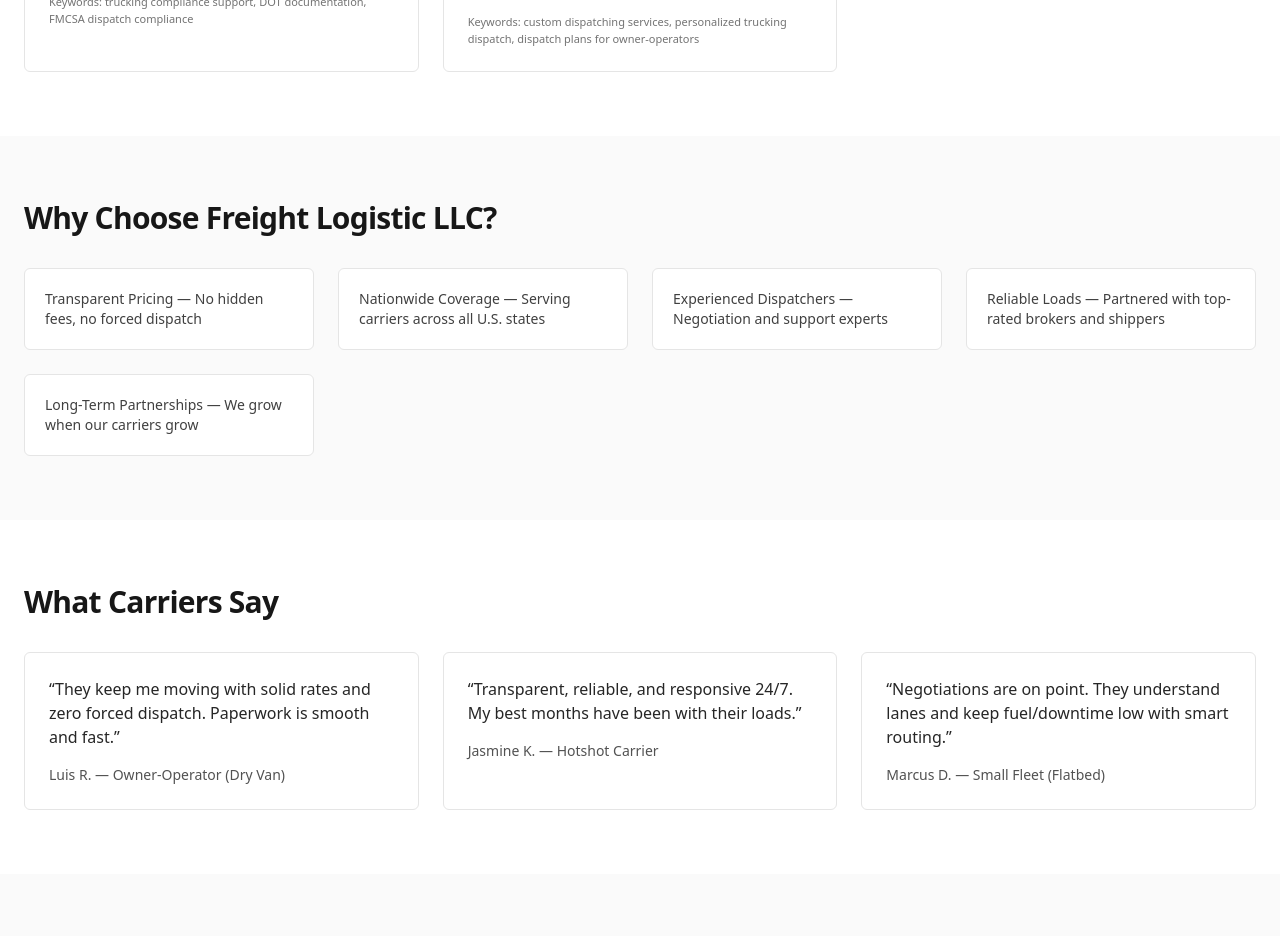
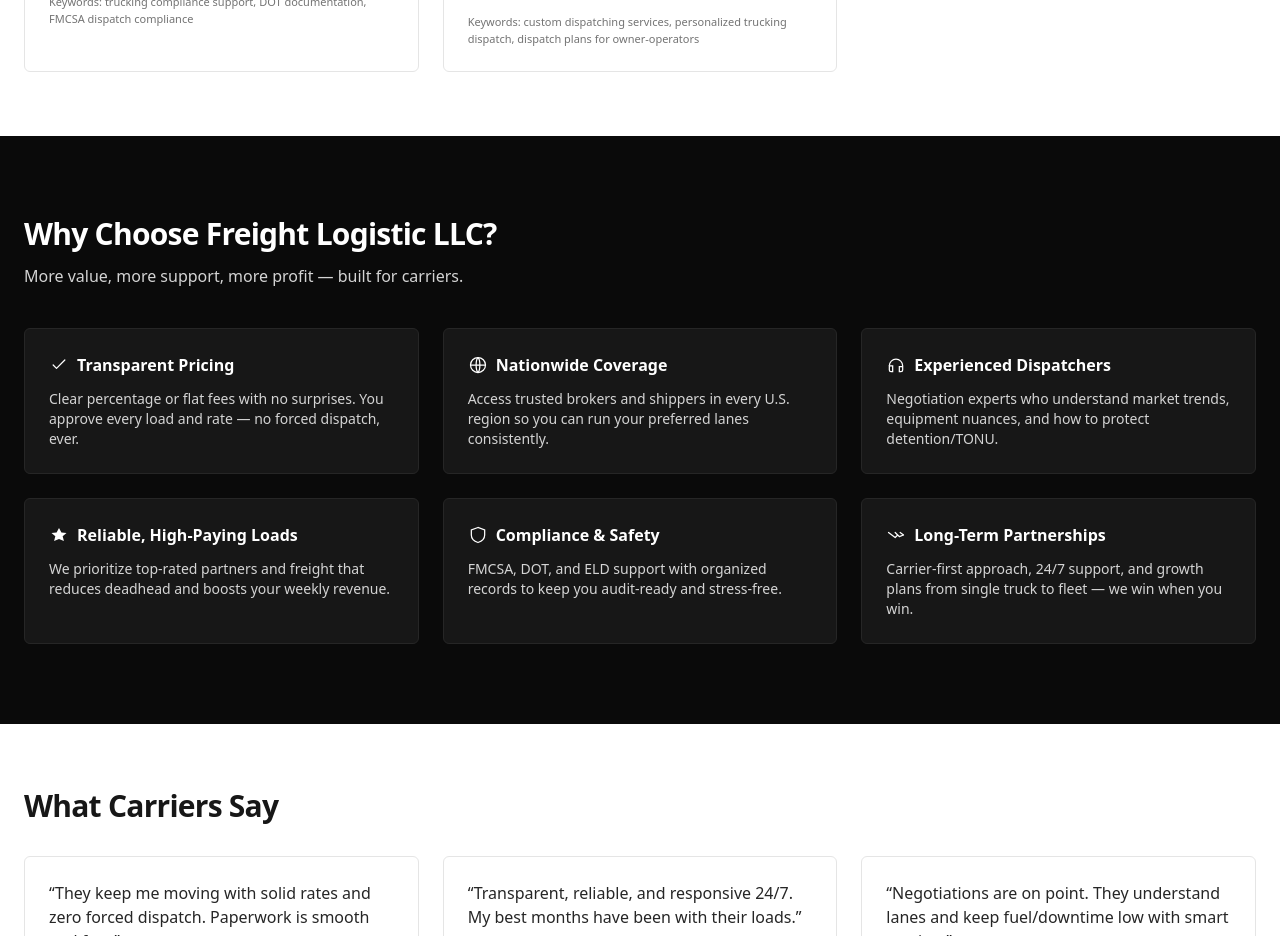
Before and after one commit to osamaqaseem39/dispatching, a Next.js app: page / in a window 1280 px wide. Shown: the part 1320-2256 px from the top of the page. Built offline with nearby package versions, Linux system fonts and the light colour scheme.

Commit message:
Theme: switch to dark; Benefits: expand to 6 items with detailed descriptions and icons

```diff
--- a/src/app/layout.tsx
+++ b/src/app/layout.tsx
@@ -45,7 +45,7 @@
   return (
     <html lang="en">
       <body
-        className={`${geistSans.variable} ${geistMono.variable} antialiased bg-white text-neutral-900`}
+        className={`${geistSans.variable} ${geistMono.variable} antialiased bg-neutral-950 text-neutral-100`}
       >
         <Header />
         {children}
--- a/src/components/Benefits.tsx
+++ b/src/components/Benefits.tsx
@@ -1,20 +1,79 @@
-const points = [
-  "Transparent Pricing — No hidden fees, no forced dispatch",
-  "Nationwide Coverage — Serving carriers across all U.S. states",
-  "Experienced Dispatchers — Negotiation and support experts",
-  "Reliable Loads — Partnered with top-rated brokers and shippers",
-  "Long-Term Partnerships — We grow when our carriers grow",
+import type { ReactElement } from "react";
+
+type Benefit = { title: string; description: string; icon: ReactElement };
+
+const IconCheck = (
+  <svg viewBox="0 0 24 24" className="h-5 w-5 text-white" fill="none"><path d="m5 12 4 4 10-10" stroke="currentColor" strokeWidth="1.5" strokeLinecap="round" strokeLinejoin="round" /></svg>
+);
+const IconGlobe = (
+  <svg viewBox="0 0 24 24" className="h-5 w-5 text-white" fill="none"><circle cx="12" cy="12" r="9" stroke="currentColor" strokeWidth="1.5" /><path d="M3 12h18M12 3c3 3 3 15 0 18M12 3c-3 3-3 15 0 18" stroke="currentColor" strokeWidth="1.5" /></svg>
+);
+const IconHandshake = (
+  <svg viewBox="0 0 24 24" className="h-5 w-5 text-white" fill="none"><path d="M7 12 3 9m14 0 4 3M7 12l4 3 3-3m0 0 2 2 5-2m-7 0-3-3" stroke="currentColor" strokeWidth="1.5" strokeLinecap="round" strokeLinejoin="round" /></svg>
+);
+const IconStar = (
+  <svg viewBox="0 0 24 24" className="h-5 w-5 text-white" fill="currentColor"><path d="M12 3.5 14.9 9l6.1.5-4.6 3.9 1.5 5.9L12 16.9 6.1 19.3l1.5-5.9L3 9.5 9.1 9 12 3.5Z" /></svg>
+);
+const IconHeadset = (
+  <svg viewBox="0 0 24 24" className="h-5 w-5 text-white" fill="none"><path d="M4 13a8 8 0 1 1 16 0v5a2 2 0 0 1-2 2h-2v-6h4" stroke="currentColor" strokeWidth="1.5" /><path d="M8 20H6a2 2 0 0 1-2-2v-5h4v7Z" stroke="currentColor" strokeWidth="1.5" /></svg>
+);
+const IconShield = (
+  <svg viewBox="0 0 24 24" className="h-5 w-5 text-white" fill="none"><path d="M12 3 4 6v6c0 5 3.5 7.5 8 9 4.5-1.5 8-4 8-9V6l-8-3Z" stroke="currentColor" strokeWidth="1.5" /></svg>
+);
+
+const points: Benefit[] = [
+  {
+    title: "Transparent Pricing",
+    description:
+      "Clear percentage or flat fees with no surprises. You approve every load and rate — no forced dispatch, ever.",
+    icon: IconCheck,
+  },
+  {
+    title: "Nationwide Coverage",
+    description:
+      "Access trusted brokers and shippers in every U.S. region so you can run your preferred lanes consistently.",
+    icon: IconGlobe,
+  },
+  {
+    title: "Experienced Dispatchers",
+    description:
+      "Negotiation experts who understand market trends, equipment nuances, and how to protect detention/TONU.",
+    icon: IconHeadset,
+  },
+  {
+    title: "Reliable, High-Paying Loads",
+    description:
+      "We prioritize top-rated partners and freight that reduces deadhead and boosts your weekly revenue.",
+    icon: IconStar,
+  },
+  {
+    title: "Compliance & Safety",
+    description:
+      "FMCSA, DOT, and ELD support with organized records to keep you audit-ready and stress-free.",
+    icon: IconShield,
+  },
+  {
+    title: "Long-Term Partnerships",
+    description:
+      "Carrier-first approach, 24/7 support, and growth plans from single truck to fleet — we win when you win.",
+    icon: IconHandshake,
+  },
 ];
 
 export default function Benefits() {
   return (
-    <section id="benefits" className="bg-neutral-50">
-      <div className="mx-auto max-w-7xl px-6 py-16">
-        <h2 className="text-2xl md:text-3xl font-semibold tracking-tight">Why Choose Freight Logistic LLC?</h2>
-        <div className="mt-8 grid gap-6 sm:grid-cols-2 lg:grid-cols-4">
-          {points.map((point) => (
-            <div key={point} className="rounded-md border border-neutral-200 bg-white p-5">
-              <p className="text-sm text-neutral-700">{point}</p>
+    <section id="benefits" className="bg-neutral-950">
+      <div className="mx-auto max-w-7xl px-6 py-20">
+        <h2 className="text-2xl md:text-3xl font-semibold tracking-tight text-white">Why Choose Freight Logistic LLC?</h2>
+        <p className="mt-3 text-neutral-300 max-w-3xl">More value, more support, more profit — built for carriers.</p>
+        <div className="mt-10 grid gap-6 sm:grid-cols-2 lg:grid-cols-3">
+          {points.map((b) => (
+            <div key={b.title} className="rounded-md border border-neutral-800 bg-neutral-900 p-6">
+              <div className="flex items-center gap-2 text-white">
+                {b.icon}
+                <h3 className="text-base font-semibold">{b.title}</h3>
+              </div>
+              <p className="mt-3 text-sm text-neutral-300">{b.description}</p>
             </div>
           ))}
         </div>
```
